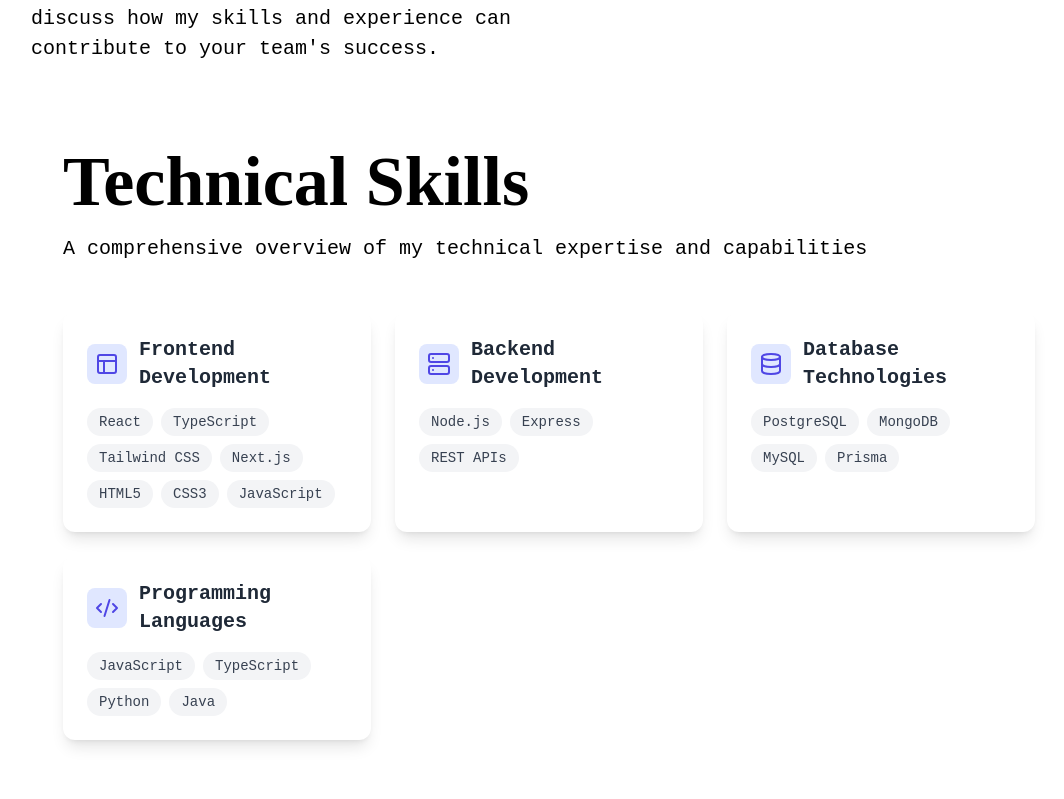
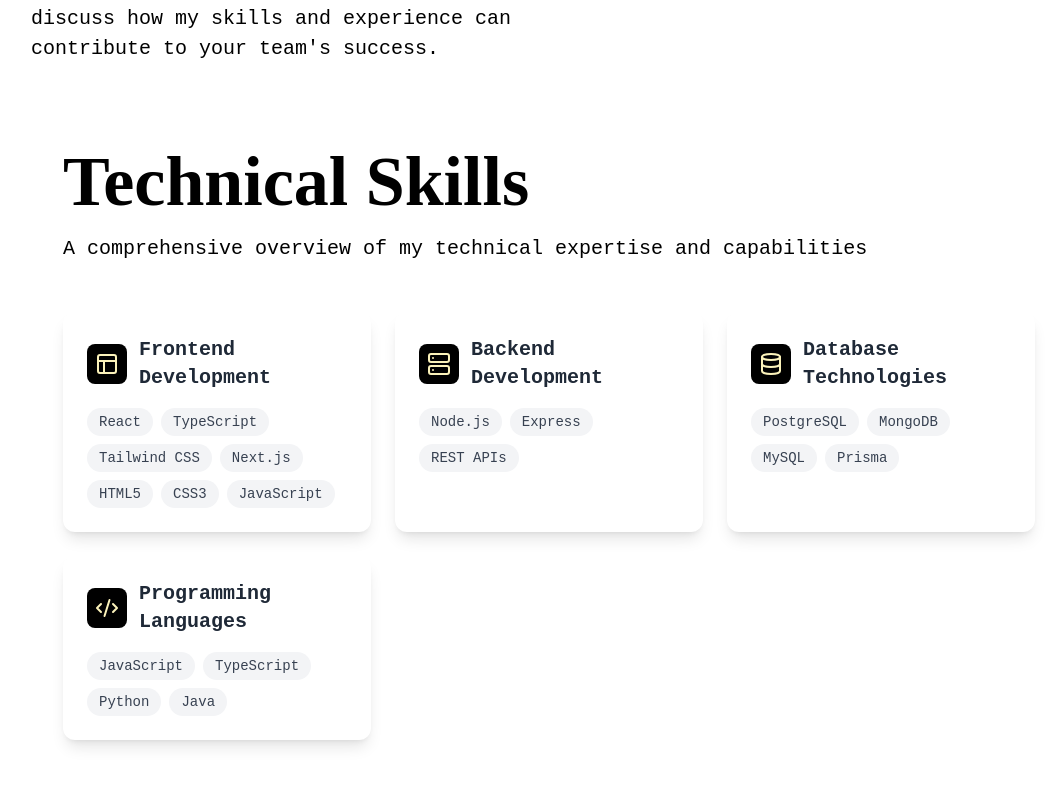
Before and after one commit to avidhanorkar/Avishkar-Dhanorkar, a React (Vite) app: page / in a window 1280 px wide. Shown: the part 1521-2320 px from the top of the page, without its empty margins (91-1155 px from the left). Built offline with nearby package versions, Linux system fonts and the light colour scheme; a web font is replaced by a local one.

Commit message:
Update SkillCard styles and adjust Stack component height for better layout

```diff
--- a/src/Components/SkillCard.jsx
+++ b/src/Components/SkillCard.jsx
@@ -16,8 +16,8 @@ function SkillCard({ category, skills, icon }) {
   return (
     <div className="bg-white rounded-xl shadow-lg p-6 transition-all duration-300 hover:shadow-xl hover:-translate-y-1">
       <div className="flex items-center gap-3 mb-4">
-        <div className="p-2 bg-indigo-100 rounded-lg">
-          <Icon className="w-6 h-6 text-indigo-600" />
+        <div className="p-2 bg-black rounded-lg">
+          <Icon className="w-6 h-6 text-[#fbf2ba]" />
         </div>
         <h3 className="text-xl font-semibold text-gray-800">{category}</h3>
       </div>
--- a/src/Components/Stack.jsx
+++ b/src/Components/Stack.jsx
@@ -26,7 +26,7 @@ const skillsData = [
 
 function Stack() {
   return (
-    <div className="min-h-screen  px-4 sm:px-6 lg:px-8">
+    <div className="min-h-[80vh]  px-4 sm:px-6 lg:px-8">
       <div className="max-w-7xl mx-auto">
         <div className="mb-12">
           <h2 className="font-lora text-[50px] lg:text-[70px] mt-[30px] lg:mt-[50px] font-[700] text-left">
```
